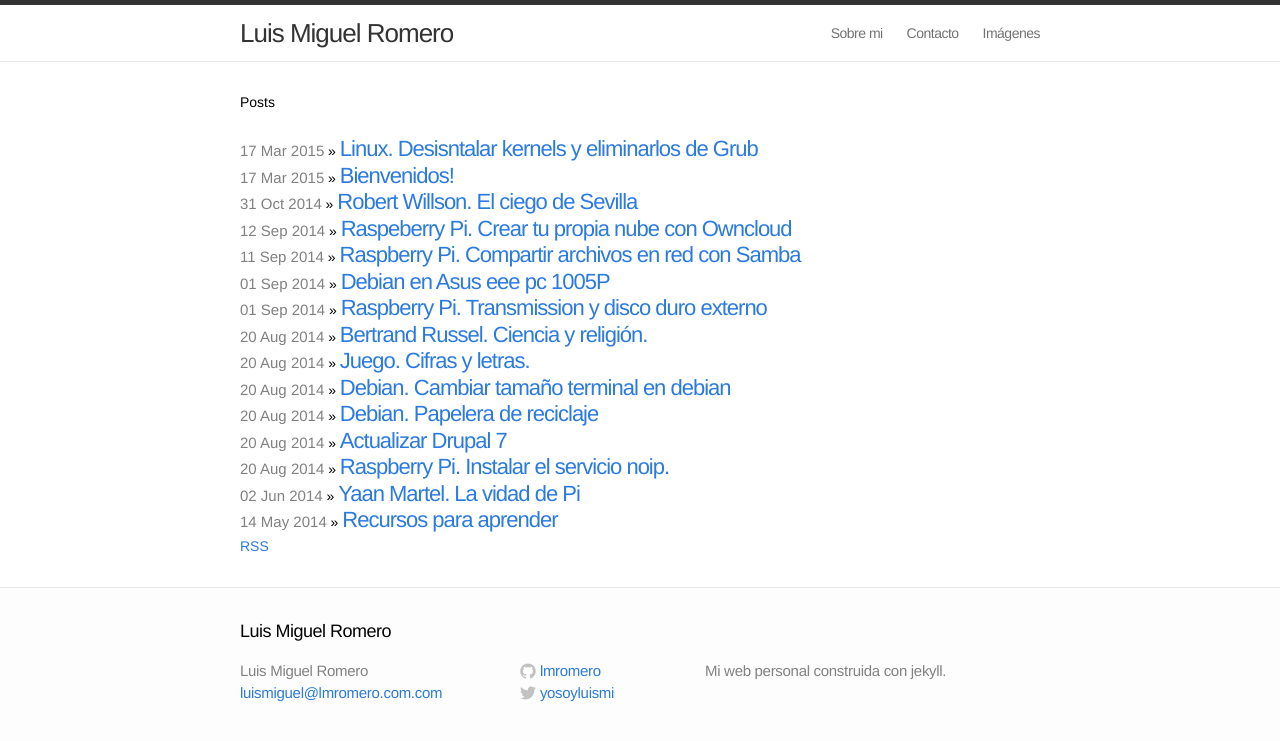
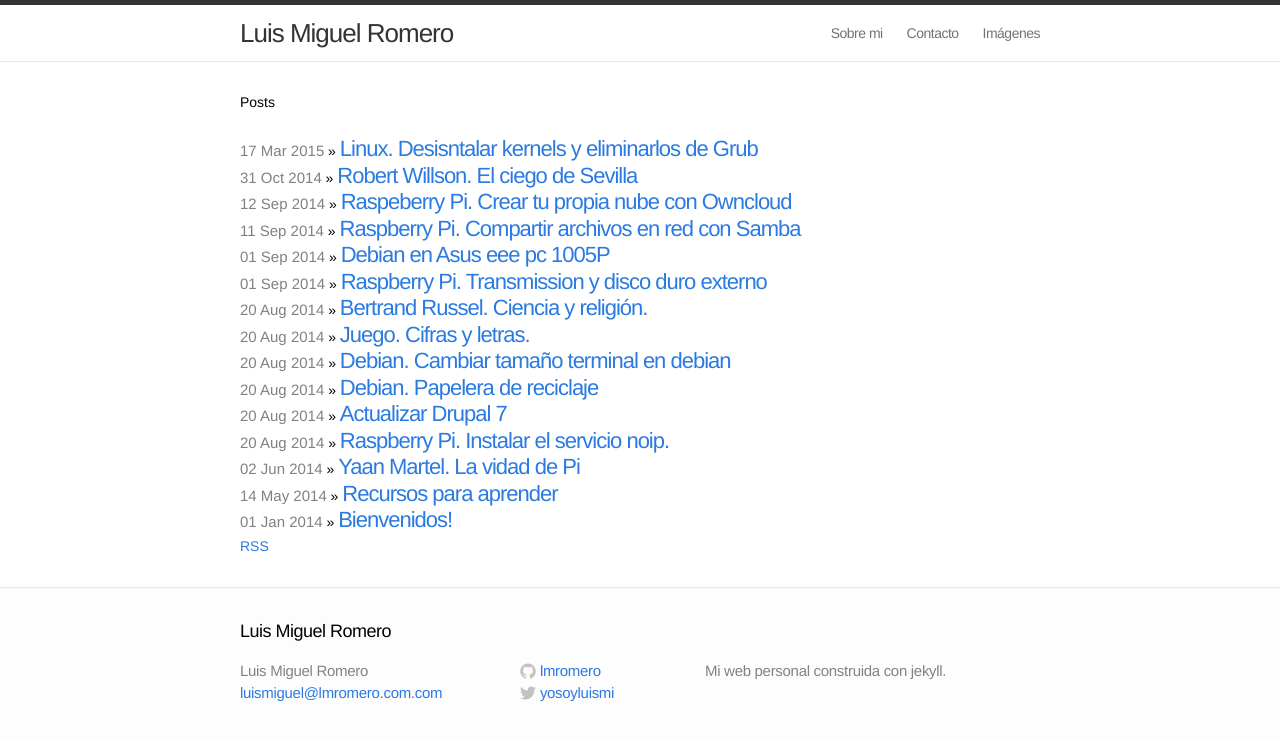
Before and after one commit to lmromero/lmromero.github.io, a Jekyll site: the page built from index.html, in a window 1280 px wide. Shown: the top 741 px of the page. Built offline with Jekyll 4.4.1, drawn with Linux system fonts in a browser that asks for light colours.

Commit message:
cambio bienvenida y prueba desde ubuntu

```diff
--- a/_posts/2015-03-17-Bienvenidos.md
+++ b/_posts/2014-01-01-Bienvenidos.md
@@ -1,7 +1,7 @@
 ---
 layout: post
 title:  "Bienvenidos!"
-date:   2015-03-17 13:34:35
+date:   2014-01-01 13:34:35
 categories: jekyll update
 ---
 
```
